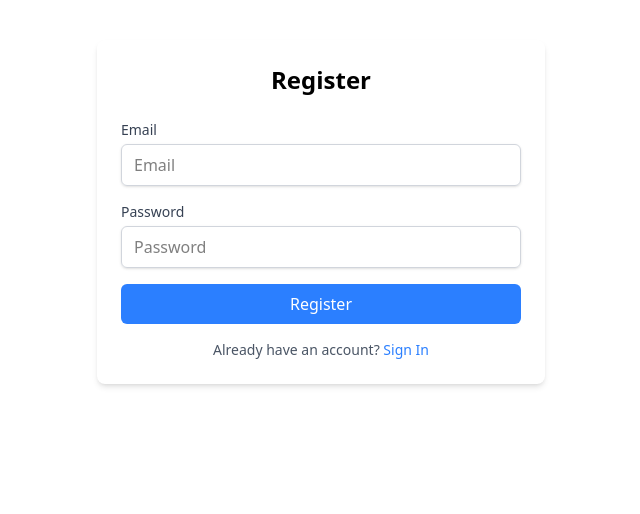
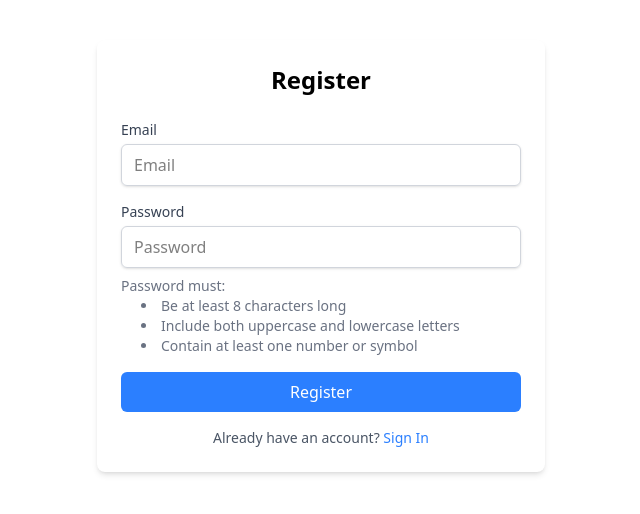
Before and after one commit to andywelly/nba-streams, a Next.js app: page /register in a window 1280 px wide. Shown: the top 514 px of the page, without its empty margins (319-959 px from the left). Built offline with nearby package versions, Linux system fonts and the light colour scheme.

Commit message:
Checks if email is already registered

```diff
--- a/app/api/auth/register/route.ts
+++ b/app/api/auth/register/route.ts
@@ -14,11 +14,23 @@ export async function POST(request: Request) {
       );
     }
 
+    // Connect to the Neon database
+    const sql = neon(`${process.env.DATABASE_URL}`);
+
+    // Check if a user with the same email already exists
+    const existingUser = await sql`
+      SELECT * FROM users WHERE email = ${email}
+    `;
+
+    if (existingUser.length > 0) {
+      return NextResponse.json(
+        { message: 'Email is already registered. Please Sign In' },
+        { status: 400 }
+      );
+    }
+
     // Hash the password
     const hashedPassword = await hash(password, 10);
-
-    // Connect to the Neon database
-    const sql = neon(`${process.env.DATABASE_URL}`);
 
     // Insert the user into the database
     await sql`
--- a/app/register/form.tsx
+++ b/app/register/form.tsx
@@ -8,10 +8,25 @@ export default function RegisterForm() {
   const [password, setPassword] = useState('');
   const [error, setError] = useState<string | null>(null);
 
+  // Password validation rules
+  const validatePassword = (password: string): boolean => {
+    const passwordRegex = /^(?=.*[a-z])(?=.*[A-Z])(?=.*\d|\W).{8,}$/;
+    return passwordRegex.test(password);
+  };
+
   const handleSubmit = async (e: React.FormEvent) => {
     e.preventDefault();
     setError(null);
 
+    // Validate password
+    if (!validatePassword(password)) {
+      setError(
+        'Password must be at least 8 characters long, include both uppercase and lowercase letters, and contain at least one number or symbol.'
+      );
+      return;
+    }
+
+    // Submit the form
     const response = await fetch('/api/auth/register', {
       method: 'POST',
       headers: {
@@ -61,6 +76,14 @@ export default function RegisterForm() {
             onChange={(e) => setPassword(e.target.value)}
             required
           />
+          <div className="mt-2 text-sm text-gray-500">
+            Password must:
+            <ul className="list-disc list-inside pl-5">
+              <li>Be at least 8 characters long</li>
+              <li>Include both uppercase and lowercase letters</li>
+              <li>Contain at least one number or symbol</li>
+            </ul>
+          </div>
         </div>
         {error && <p className="text-red-500 text-sm">{error}</p>}
         <button
```
